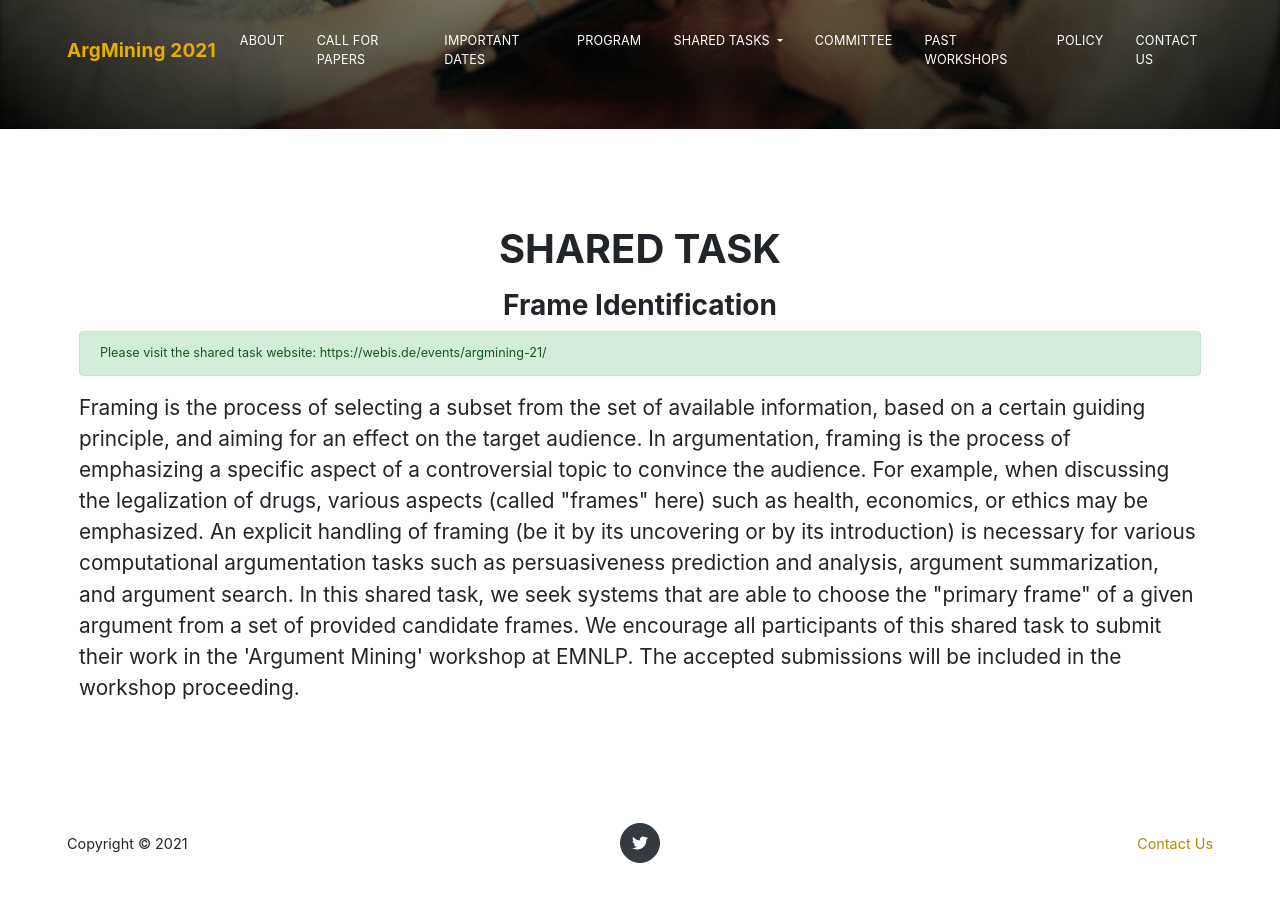
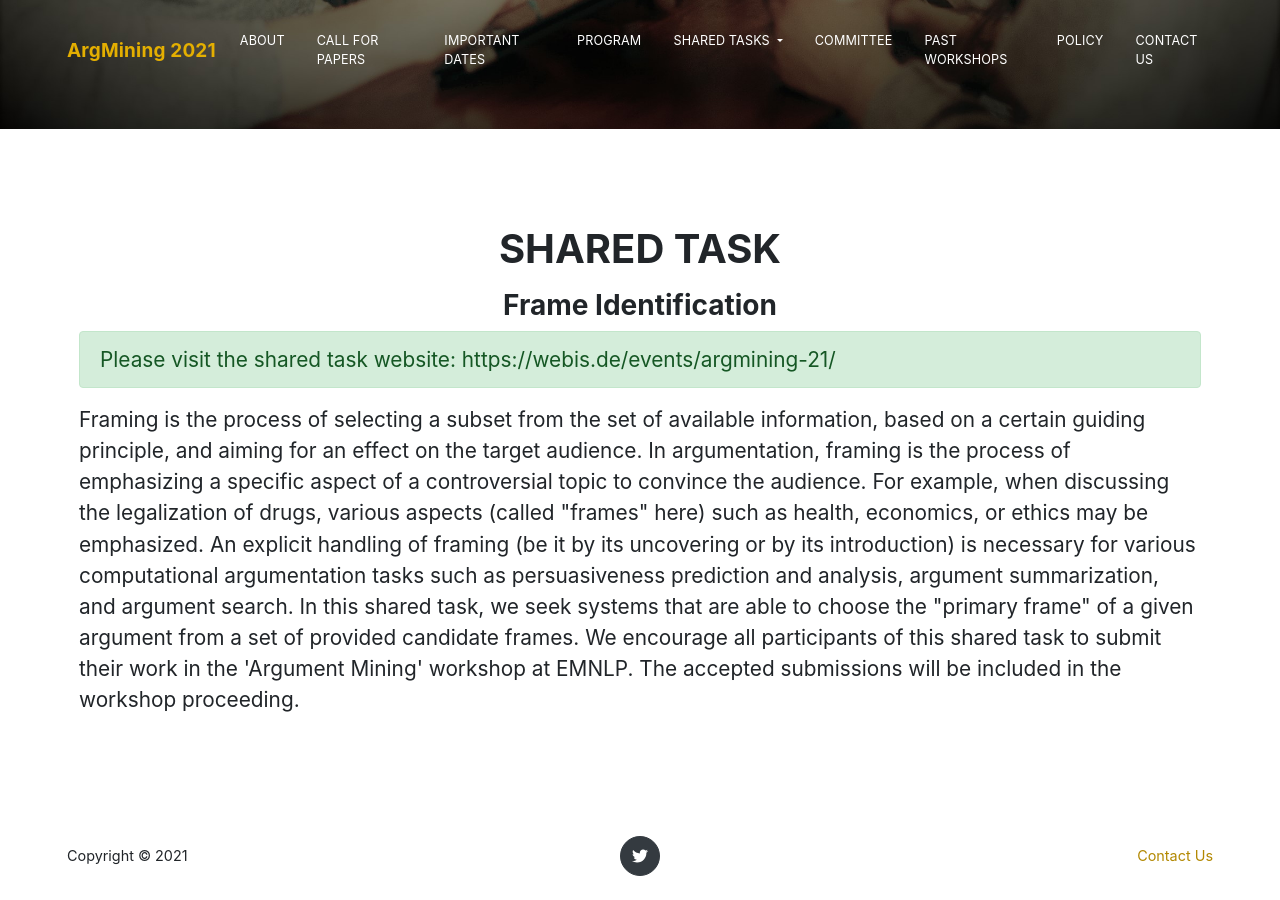
Before and after one commit to argmining2021/argmining2021.github.io, a Jekyll site: the page built from shared_task_webis.html, in a window 1280 px wide and 900 px high, scrolled down 678 px. Built offline with Jekyll 4.4.1, drawn with Linux system fonts in a browser that asks for light colours; nearby versions of some CDN libraries; some web fonts are replaced.

Commit message:
Update shared_task_webis_section.html

```diff
--- a/_includes/sections/shared_task_webis_section.html
+++ b/_includes/sections/shared_task_webis_section.html
@@ -11,12 +11,14 @@
         <!--content-->
 
 
-<div class="alert alert-success" role="alert">
+
+
+        <div class="row text-left ">
+          <div class="col-md-12 content">
+ <div class="alert alert-success" role="alert">
 Please visit the shared task website: https://webis.de/events/argmining-21/
 </div>
 
-        <div class="row text-left ">
-          <div class="col-md-12 content">
 Framing is the process of selecting a subset from the set of available information, based on a certain guiding principle, and aiming for an effect on the target audience. In argumentation, framing is the process of emphasizing a specific aspect of a controversial topic to convince the audience. For example, when discussing the legalization of drugs, various aspects (called "frames" here) such as health, economics, or ethics may be emphasized. An explicit handling of framing (be it by its uncovering or by its introduction) is necessary for various computational argumentation tasks such as persuasiveness prediction and analysis, argument summarization, and argument search.
 
 In this shared task, we seek systems that are able to choose the "primary frame" of a given argument from a set of provided candidate frames. We encourage all participants of this shared task to submit their work in the 'Argument Mining' workshop at EMNLP. The accepted submissions will be included in the workshop proceeding.
```
